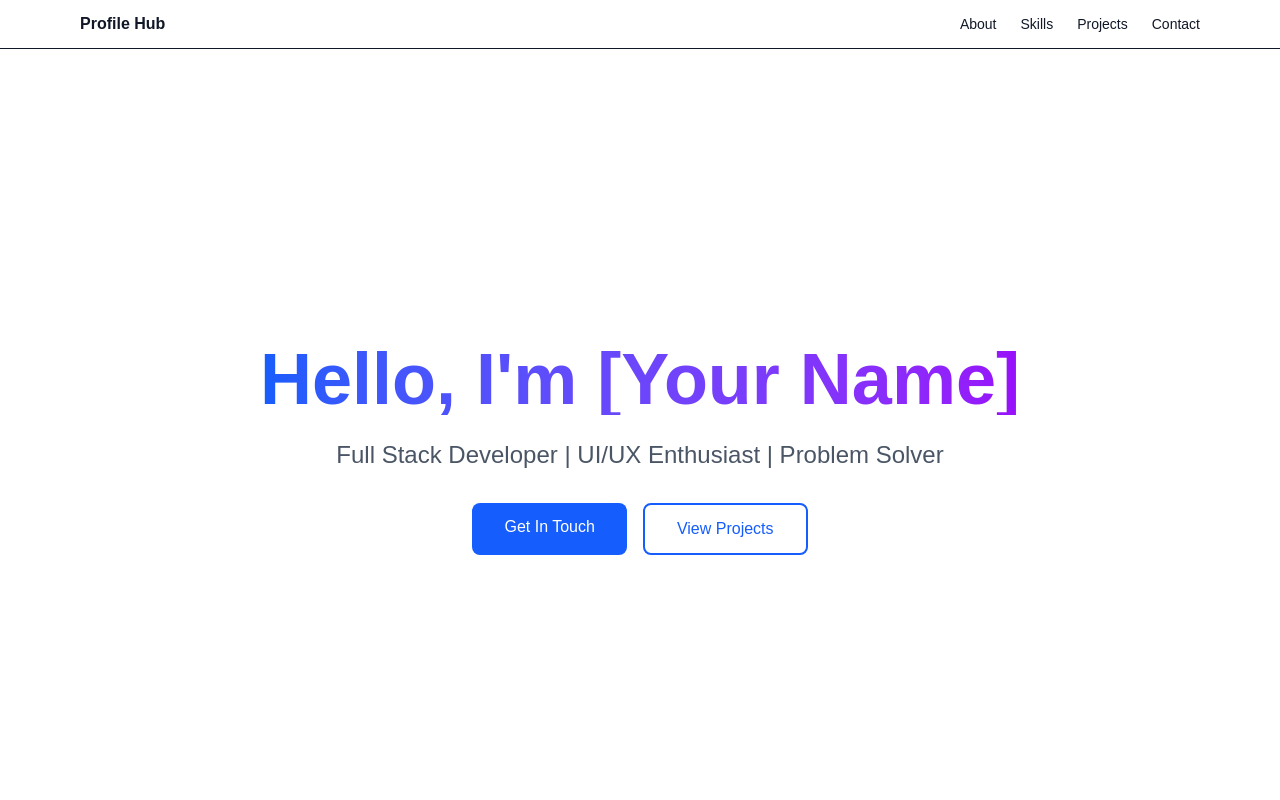
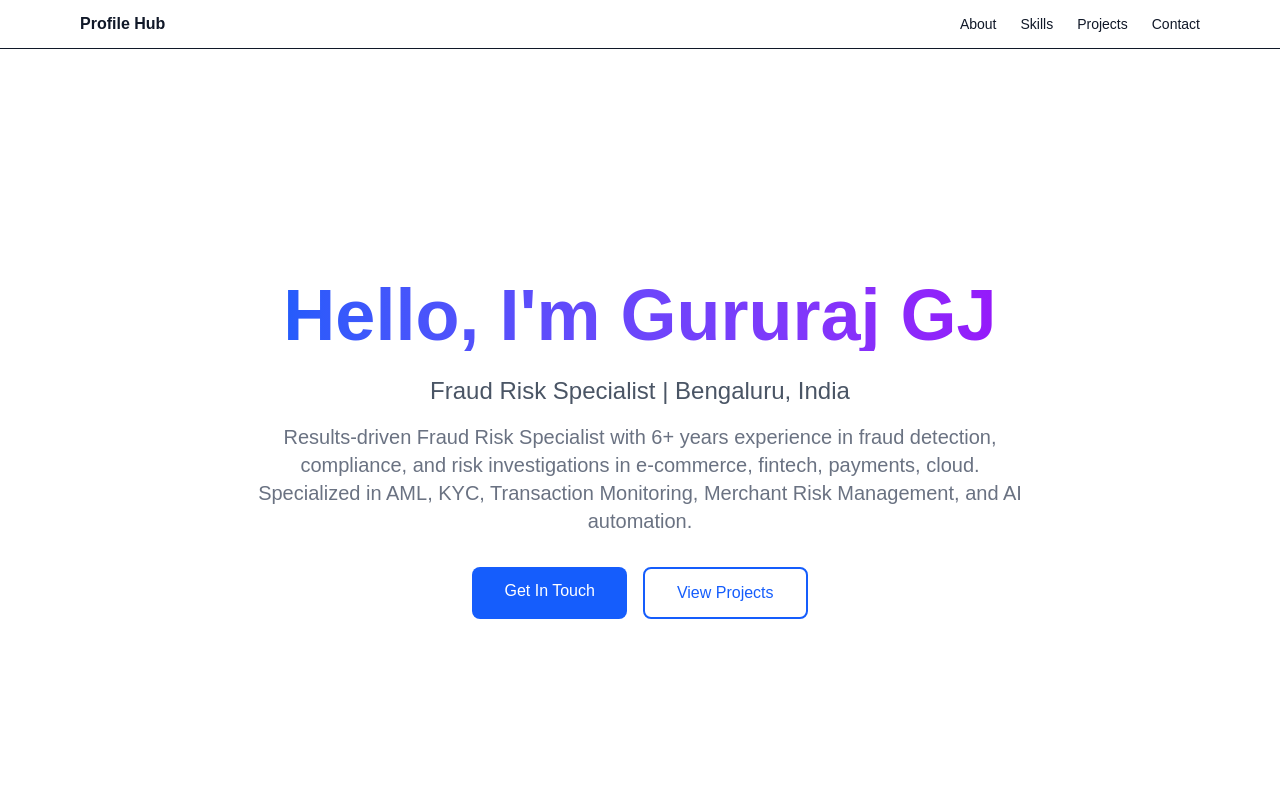
Before and after one commit to Gururaj-GJ/profile-hub, a Next.js app: page / in a window 1280 px wide. Shown: the top 800 px of the page. Built offline with nearby package versions, Linux system fonts and the light colour scheme.

Commit message:
docs: update site with resume career details
Updated personal information in Hero component.

```diff
--- a/src/app/components/Hero.tsx
+++ b/src/app/components/Hero.tsx
@@ -3,10 +3,13 @@ export default function Hero() {
     <section id="hero" className="min-h-screen flex items-center justify-center px-4">
       <div className="max-w-4xl mx-auto text-center">
         <h1 className="text-5xl md:text-7xl font-bold mb-6 bg-gradient-to-r from-blue-600 to-purple-600 bg-clip-text text-transparent">
-          Hello, I'm [Your Name]
+          Hello, I'm Gururaj GJ
         </h1>
-        <p className="text-xl md:text-2xl text-gray-600 dark:text-gray-300 mb-8">
-          Full Stack Developer | UI/UX Enthusiast | Problem Solver
+        <p className="text-xl md:text-2xl text-gray-600 dark:text-gray-300 mb-4">
+          Fraud Risk Specialist | Bengaluru, India
+        </p>
+        <p className="text-lg md:text-xl text-gray-500 dark:text-gray-400 mb-8 max-w-3xl mx-auto">
+          Results-driven Fraud Risk Specialist with 6+ years experience in fraud detection, compliance, and risk investigations in e-commerce, fintech, payments, cloud. Specialized in AML, KYC, Transaction Monitoring, Merchant Risk Management, and AI automation.
         </p>
         <div className="flex gap-4 justify-center">
           <a
```
